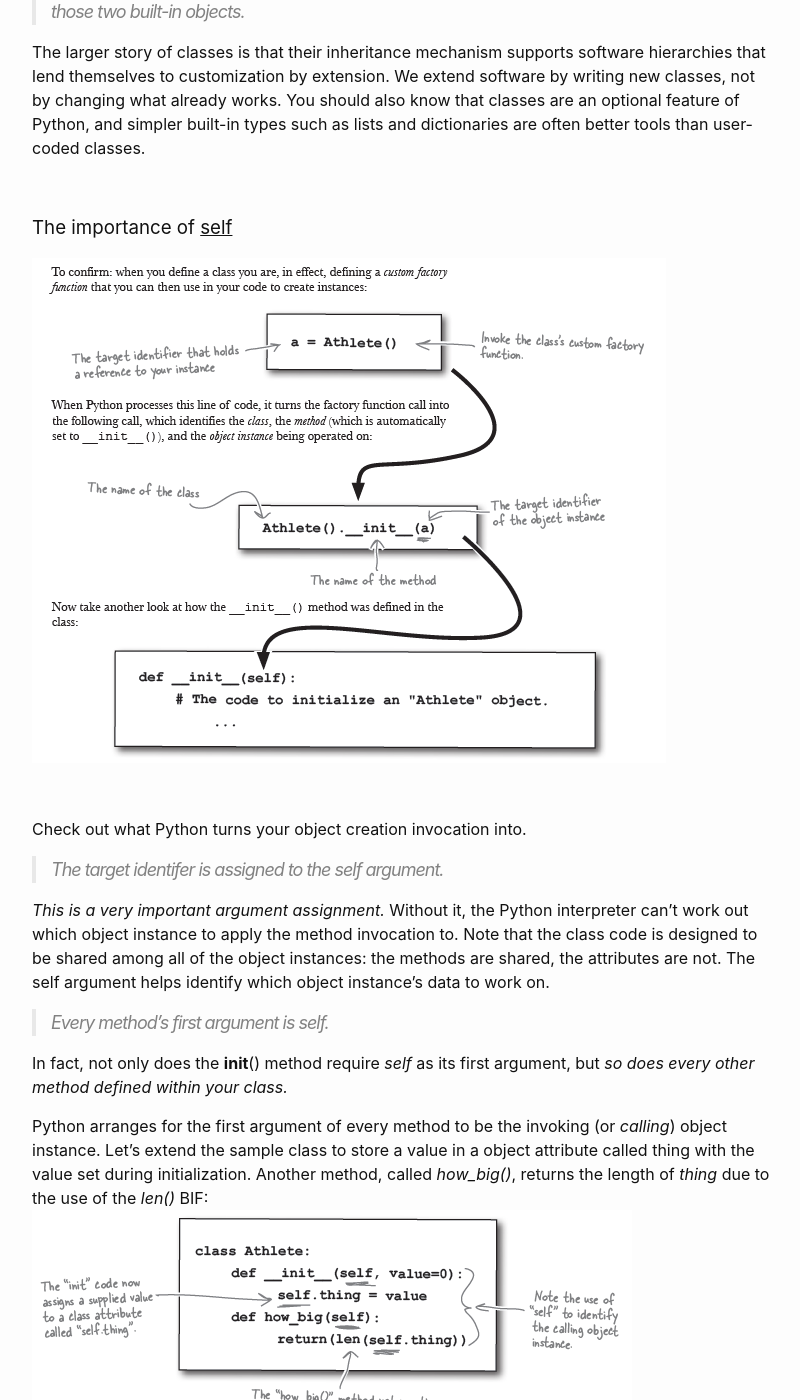
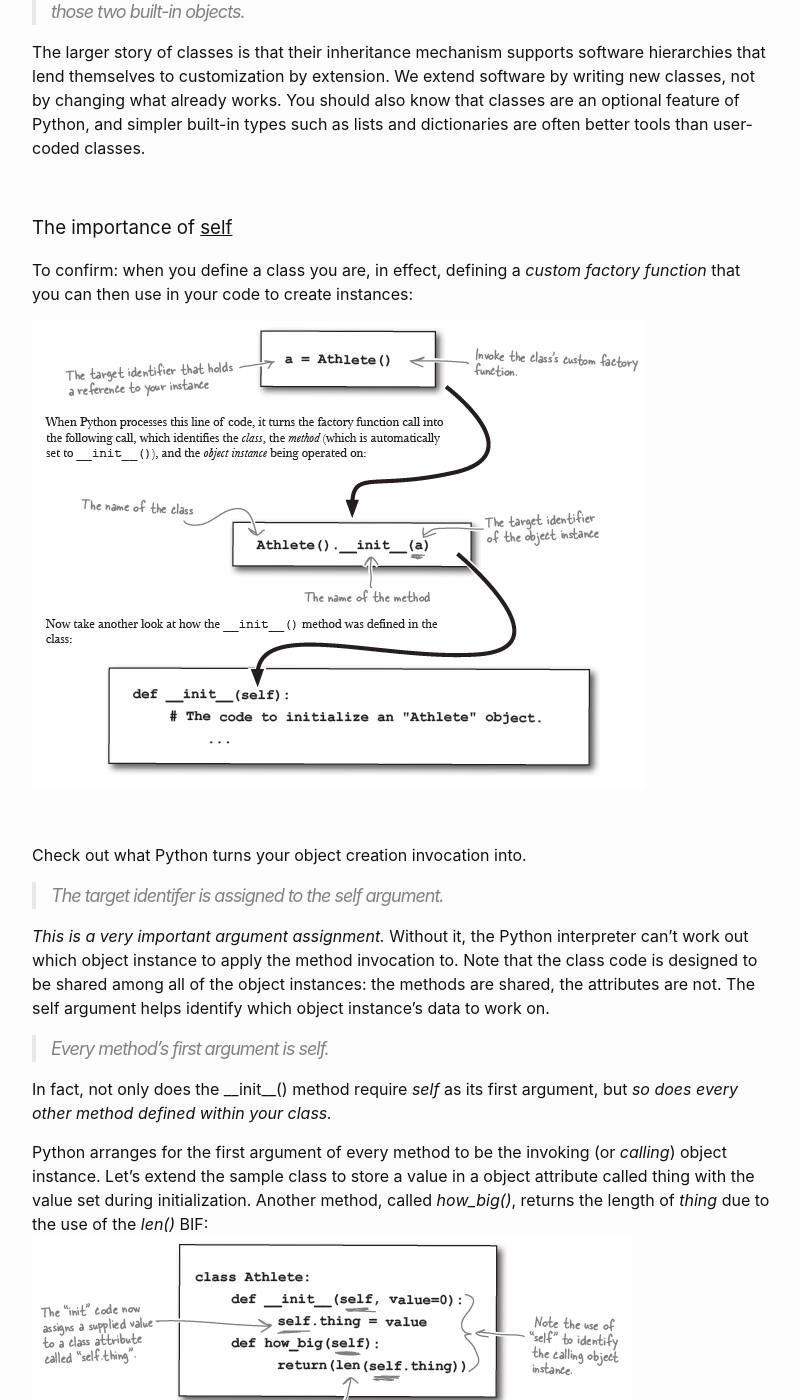
Before and after one commit to Hautaklyttn/progDocs, a Jekyll site: the page built from docs/articles/python.md, in a window 1280 px wide and 1400 px high, scrolled down 31061 px. Shown: the whole window, without its empty margins (238-1038 px from the left). Built offline with Jekyll 4.4.1, drawn with Linux system fonts in a browser that asks for light colours.

Commit message:
Python update

```diff
--- a/docs/articles/python.md
+++ b/docs/articles/python.md
@@ -1145,6 +1145,8 @@ The larger story of classes is that their inheritance mechanism supports softwar
 
 ### The importance of <u>self</u>
 
+To confirm: when you define a class you are, in effect, defining a *custom factory function* that you can then use in your code to create instances:
+
 ![so](../assets/pics/python_self.png)
 
 &nbsp;
@@ -1157,7 +1159,7 @@ Check out what Python turns your object creation invocation into.
 
 > Every method’s first argument is *self*.
 
-In fact, not only does the __init__() method require *self* as its first argument, but *so does every other method defined within your class.*
+In fact, not only does the \_\_init\_\_() method require *self* as its first argument, but *so does every other method defined within your class.*
 
 Python arranges for the first argument of every method to be the invoking (or *calling*) object instance. Let’s extend the sample class to store a value in a object attribute called thing with the value set during initialization. Another method, called *how_big()*, returns the length of *thing* due to the use of the *len()* BIF:
 ![so](../assets/pics/python_self_02.png)
```
Also changed, not shown: docs/assets/pics/python_self.png.
